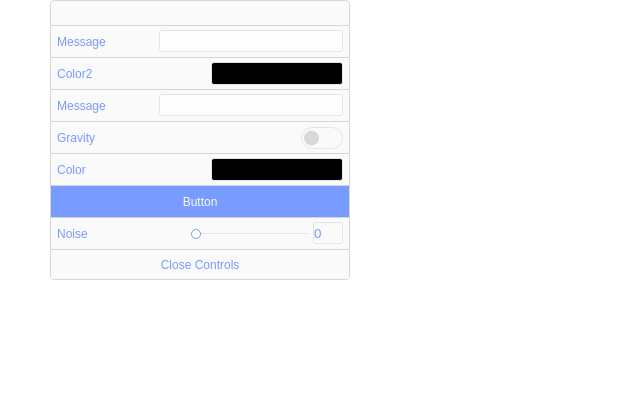
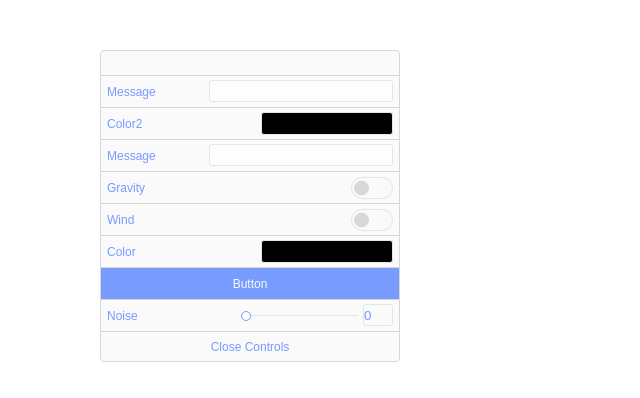
Before and after one commit to pizza3/react-gui-controller, a React app: page / in a window 1280 px wide. Shown: the top 398 px of the page, without its empty margins (0-640 px from the left). Built offline with nearby package versions, Linux system fonts and the light colour scheme.

Commit message:
added seperate keys

```diff
--- a/src/App.js
+++ b/src/App.js
@@ -40,6 +40,7 @@ class App extends Component{
 				<Color label='Color2'/>
 				<InputText val={this.state.val2} onChange={this.handleInput2}/>
 				<CheckBox label='Gravity' />
+				<CheckBox label='Wind' />
 				<Color label='Color'/>
 				<Button label='Button'/>
 				<ProgessSlider/>
--- a/src/components/CheckBox.js
+++ b/src/components/CheckBox.js
@@ -21,8 +21,8 @@ class CheckBox extends Component{
 		return (
 			<div className='container'>
 				<div className='label'>{this.props.label}</div>
-				<input id="switch" name='view' type="checkbox" hidden checked={this.state.value} onChange={this.handleInputChange} />
-				<label htmlFor="switch" className="switch"></label>
+				<input id={'switch'+this.props.num} name='view' type="checkbox" hidden checked={this.state.value} onChange={this.handleInputChange} />
+				<label htmlFor={'switch'+this.props.num} className={'switch'+this.props.num}></label>
 				<style jsx>
 					{`
 					.label{
@@ -47,8 +47,7 @@ class CheckBox extends Component{
 						transition:.4s;
 					}
 
-					.switch,
-					.switch2 {
+					.switch${this.props.num}{
 						display: inline-block;
 						float:right;
 						width: 42px;
@@ -66,10 +65,8 @@ class CheckBox extends Component{
 						border: 1px solid #e5e5e5;
 					}
 
-					.switch:before,
-					.switch:after,
-					.switch2:before,
-					.switch2:after {
+					.switch${this.props.num}:before,
+					.switch${this.props.num}:after {
 						content: "";
 						display: block;
 						width: 13px;
@@ -80,44 +77,37 @@ class CheckBox extends Component{
 						transition: all 350ms cubic-bezier(0, 0.95, 0.38, 0.98), background 150ms ease;
 					}
 
-					.switch:before,
-					.switch2:before {
+					.switch${this.props.num}:before {
 						background: rgba(128, 128, 128, 0.075);
 						transform: translate3d(0, -50%, 0) scale(0);
 					}
 
-					.switch:after,
-					.switch2:after {
+					.switch${this.props.num}:after{
 						background: #d8d8d8;
 						border: 1px solid #d6d6d6;
 						transform: translate3d(-2px, -50%, 0);
 					}
 
-					.switch:active:before,
-					.switch2:active:before {
+					.switch${this.props.num}:active:before {
 						transform: translate3d(0, -50%, 0) scale(3);
 					}
 
-					input:checked+.switch,
-					input:checked+.switch2 {
+					input:checked+.switch${this.props.num} {
 						background: #769aff;
 					}
 
-					input:checked+.switch:before,
-					input:checked+.switch2:before {
+					input:checked+.switch${this.props.num}:before{
 						background: rgba(131, 177, 84, 0.075);
 						transform: translate3d(100%, -50%, 0) scale(1);
 					}
 
-					input:checked+.switch:after,
-					input:checked+.switch2:after {
+					input:checked+.switch${this.props.num}:after{
 						background: #fff;
 						border: 1px solid #fff;
 						transform: translate3d(124%, -50%, 0);
 					}
 
-					input:checked+.switch:active:before,
-					input:checked+.switch2:active:before {
+					input:checked+.switch${this.props.num}:active:before{
 						background: rgba(131, 177, 84, 0.075);
 						transform: translate3d(100%, -50%, 0) scale(3);
 					}
--- a/src/components/Color.js
+++ b/src/components/Color.js
@@ -20,13 +20,13 @@ class Color extends Component{
 	}
 
 	componentDidMount(){
-		var colorBlock = document.getElementById('color-block');
+		var colorBlock = document.getElementById('color-block'+this.props.num);
 		this.ctx1 = colorBlock.getContext('2d');
 		this.width1 = colorBlock.width;
 		this.height1 = colorBlock.height;
 		this.rgbaColor = 'rgba(0,0,0,1)';
 		//
-		var colorStrip = document.getElementById('color-strip');
+		var colorStrip = document.getElementById('color-strip'+this.props.num);
 		this.ctx2 = colorStrip.getContext('2d');
 		this.width2 = colorStrip.width;
 		this.height2 = colorStrip.height;
@@ -76,8 +76,8 @@ class Color extends Component{
 	changeColorBlock(e){
 		//don't use offset.X
 		//https://github.com/facebook/react/issues/4431
-		let x = e.clientX-document.getElementById('color-block').getBoundingClientRect().left;
-		let y = e.clientY-document.getElementById('color-block').getBoundingClientRect().top;
+		let x = e.clientX-document.getElementById('color-block'+this.props.num).getBoundingClientRect().left;
+		let y = e.clientY-document.getElementById('color-block'+this.props.num).getBoundingClientRect().top;
 		let  imageData = this.ctx1.getImageData(x, y, 1, 1).data;
 		this.rgbaColor = 'rgba(' + imageData[0] + ',' + imageData[1] + ',' + imageData[2] + ',1)';
 		this.setState({
@@ -92,8 +92,8 @@ class Color extends Component{
 	changeColorStrip(e){
 		//don't use offset.X
 		//https://github.com/facebook/react/issues/4431
-		let x = e.clientX-document.getElementById('color-strip').getBoundingClientRect().left;
-		let y = e.clientY-document.getElementById('color-strip').getBoundingClientRect().top;
+		let x = e.clientX-document.getElementById('color-strip'+this.props.num).getBoundingClientRect().left;
+		let y = e.clientY-document.getElementById('color-strip'+this.props.num).getBoundingClientRect().top;
 		let imageData = this.ctx2.getImageData(x, y, 1, 1).data;
 		this.rgbaColor = 'rgba(' + imageData[0] + ',' + imageData[1] + ',' + imageData[2] + ',1)';
 		this.fillGradient();
@@ -134,11 +134,11 @@ class Color extends Component{
 				<div className='label'>{this.props.label}</div>
 				<div className='pallete' onClick={this.handleHide}></div>
 				<div className='block-parent' onMouseLeave={this.handleUp}>
-					<canvas id='color-block' className='color-block' onMouseDown={this.handleDown} onMouseMove={this.handleMove} onMouseUp={this.handleUp}>
+					<canvas id={'color-block'+this.props.num} className='color-block' onMouseDown={this.handleDown} onMouseMove={this.handleMove} onMouseUp={this.handleUp}>
 					</canvas>
 					<div className='block' onMouseDown={this.handleDown} onMouseMove={this.handleMove} onMouseUp={this.handleUp} />
 				</div>
-				<canvas id='color-strip' className='color-strip'  name='strip' onMouseDown={this.handleDown} onMouseMove={this.handleMove} onMouseUp={this.handleUp} onMouseLeave={this.handleUp}></canvas>
+				<canvas id={'color-strip'+this.props.num} className='color-strip'  name='strip' onMouseDown={this.handleDown} onMouseMove={this.handleMove} onMouseUp={this.handleUp} onMouseLeave={this.handleUp}></canvas>
 				<style jsx>
 					{`
 
@@ -161,7 +161,7 @@ class Color extends Component{
 					.block-parent{
 						position: relative;
 						float: right;
-						margin-top: 17px;
+						margin-top: 4px;
 						margin-right: 4px;
 						width: 82%;
 						height: 150px;
@@ -188,7 +188,7 @@ class Color extends Component{
 					.color-strip{
 						position:relative;
 						float:left;
-						margin-top: 17px;
+						margin-top: 4px;
 						margin-right: 4px;
 						width: 4%;
 						height: 150px;
--- a/src/components/ReactController.js
+++ b/src/components/ReactController.js
@@ -4,9 +4,15 @@ class ReactController extends Component{
 	constructor(props){
 		super(props);
 		this.state={
-			hide:false
+			hide:false,
+			drag:false,
+			pos:{
+				x:100,
+				y:50
+			}
 		};
 		this.handleHide=this.handleHide.bind(this);
+
 	}
 
 	handleHide(){
@@ -15,12 +21,30 @@ class ReactController extends Component{
 		});
 	}
 
+	renderChildren(){
+		const { children } = this.props;
+		return React.Children.toArray(children).map((child, i) => {
+			// const liveUpdate = isUndefined(child.props.liveUpdate) ? this.props.liveUpdate : child.props.liveUpdate;
+			// const labelWidth = isUndefined(child.props.labelWidth) ? this.props.labelWidth : child.props.labelWidth;
+
+			return React.cloneElement(child, {
+			  key: i,
+			  num:i
+			//   data,
+			//   liveUpdate,
+			//   labelWidth,
+			//   _onUpdateValue: this.handleUpdateValue,
+			});
+		  });
+	}
+
 	render(){
 		return(
-			<div id='controller-body' className='controller-body' >
+			<div id='controller-body' className='controller-body' onMouseMove={this.handleDragMove} >
 				<div className='drag'/>
 				<div className={this.state.hide?'container hide':'container'}>
-					{this.props.children}
+					{this.renderChildren()}
+
 				</div>
 				<div onClick={this.handleHide} className='control-button'>{this.state.hide?'Open Controls':'Close Controls'}</div>
 				<style jsx>
@@ -31,9 +55,10 @@ class ReactController extends Component{
 						height: auto;
 						background: rgb(250, 250, 250);
 						border: 1px solid rgb(214, 214, 214);
-						left: 50px;
+						// left: 50px;
 						border-radius: 4px;
 						overflow: hidden;
+						transform:translate(${this.state.pos.x}px,${this.state.pos.y}px);
 					}
 
 					.container{
```
